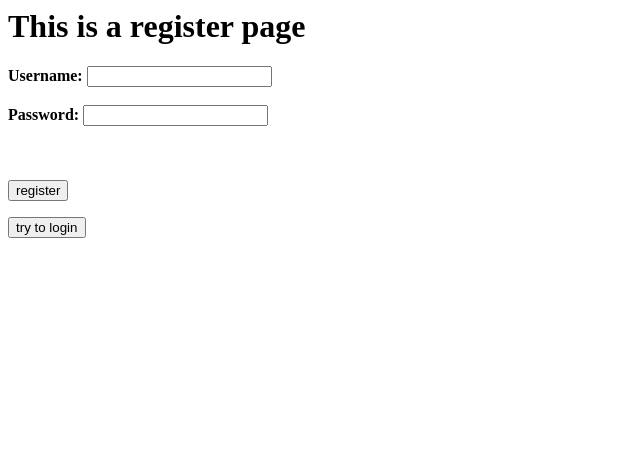
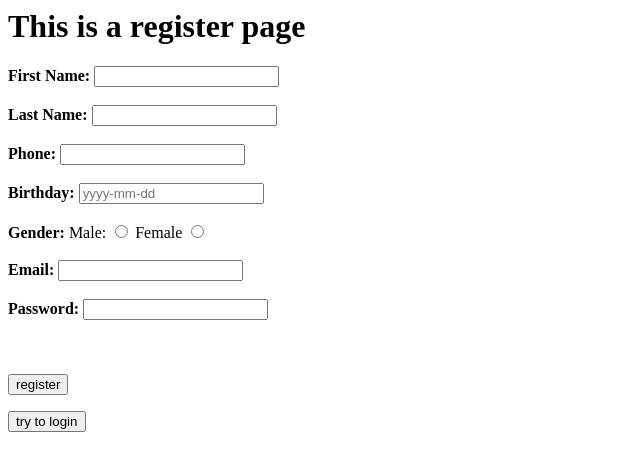
Before and after one commit to ikjyot/todo, a PHP site: page /register.php in a window 1280 px wide. Shown: the top 471 px of the page, without its empty margins (0-640 px from the left). Run offline with PHP 8.4, Linux system fonts and the light colour scheme; some libraries are stand-ins or nearby versions.

Commit message:
Added all required fields in registration form

```diff
--- a/register.php
+++ b/register.php
@@ -1,14 +1,17 @@
-<?php?>
-
+<?php ?>
 <html>
 <head>
   <title>Register</title>
 </head>
-
 <body>
   <h1>This is a register page</h1>
   <form method="post" action="index.php">
-    <strong>Username: </strong> <input type="text" name="reg_username" value="" /> <br> <br>
+    <strong>First Name: </strong> <input type="text" name="reg_first_name" value="" /> <br> <br>
+    <strong>Last Name: </strong> <input type="text" name="reg_last_name" value="" /> <br> <br>
+    <strong>Phone: </strong> <input type="text" name="reg_phone" value="" /> <br> <br>
+    <strong>Birthday: </strong> <input type="text" name="reg_birthday" placeholder="yyyy-mm-dd" value="" /> <br> <br>
+    <strong>Gender: </strong> Male: <input type="radio" name="reg_gender" value="M" /> Female <input type="radio" name="reg_gender" value="F" /> <br> <br>
+    <strong>Email: </strong> <input type="text" name="reg_email" value="" /> <br> <br>
     <strong>Password: </strong> <input type="password" name="reg_password" value="" /> <br> <br>
     <input type="hidden" name="action" value="registrar" /> <br> <br>
     <input type="submit" value="register" />
```
